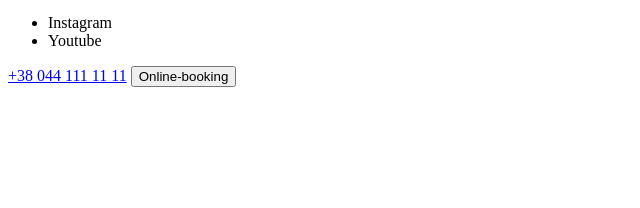
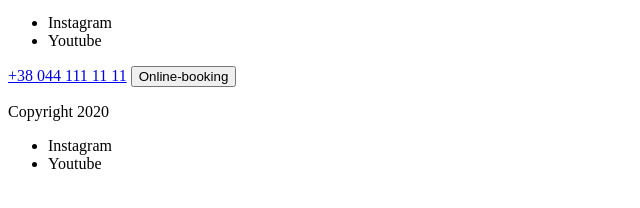
Before and after one commit to martlet-yatsenko/barbershop, a plain HTML site: page index.html in a window 1280 px wide. Shown: the part 116-324 px from the top of the page, without its empty margins (0-640 px from the left). Drawn offline with Linux system fonts and the light colour scheme.

Commit message:
Додає футер та частково його наповнення

```diff
--- a/index.html
+++ b/index.html
@@ -30,5 +30,14 @@
       <a href="tel:+380441111111">+38 044 111 11 11</a>
       <button type="button">Online-booking</button>
     </header>
+
+    <!-- Підвал сторінки -->
+    <footer>
+      <p>Copyright 2020</p>
+      <ul>
+        <li><a>Instagram</a></li>
+        <li><a>Youtube</a></li>
+      </ul>
+    </footer>
   </body>
 </html>
```
